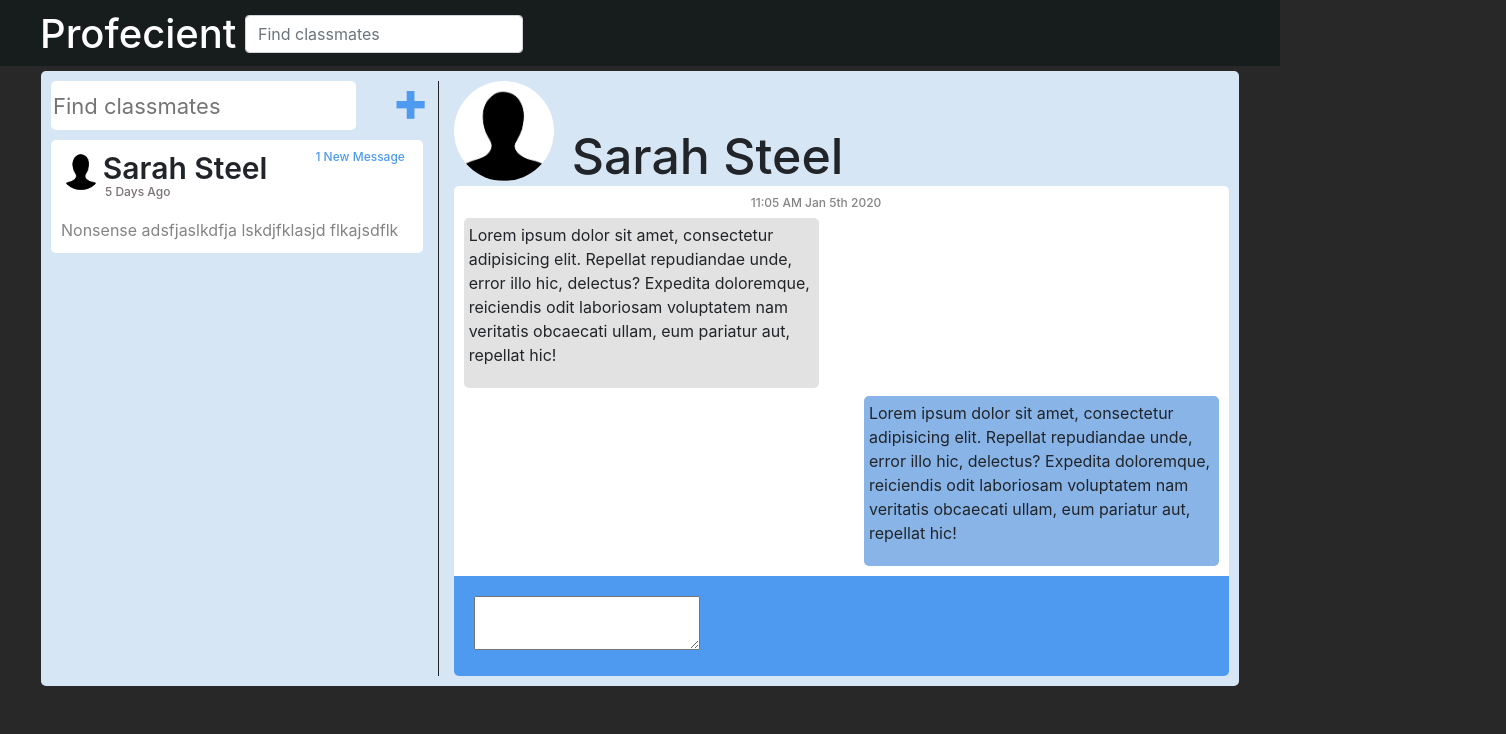
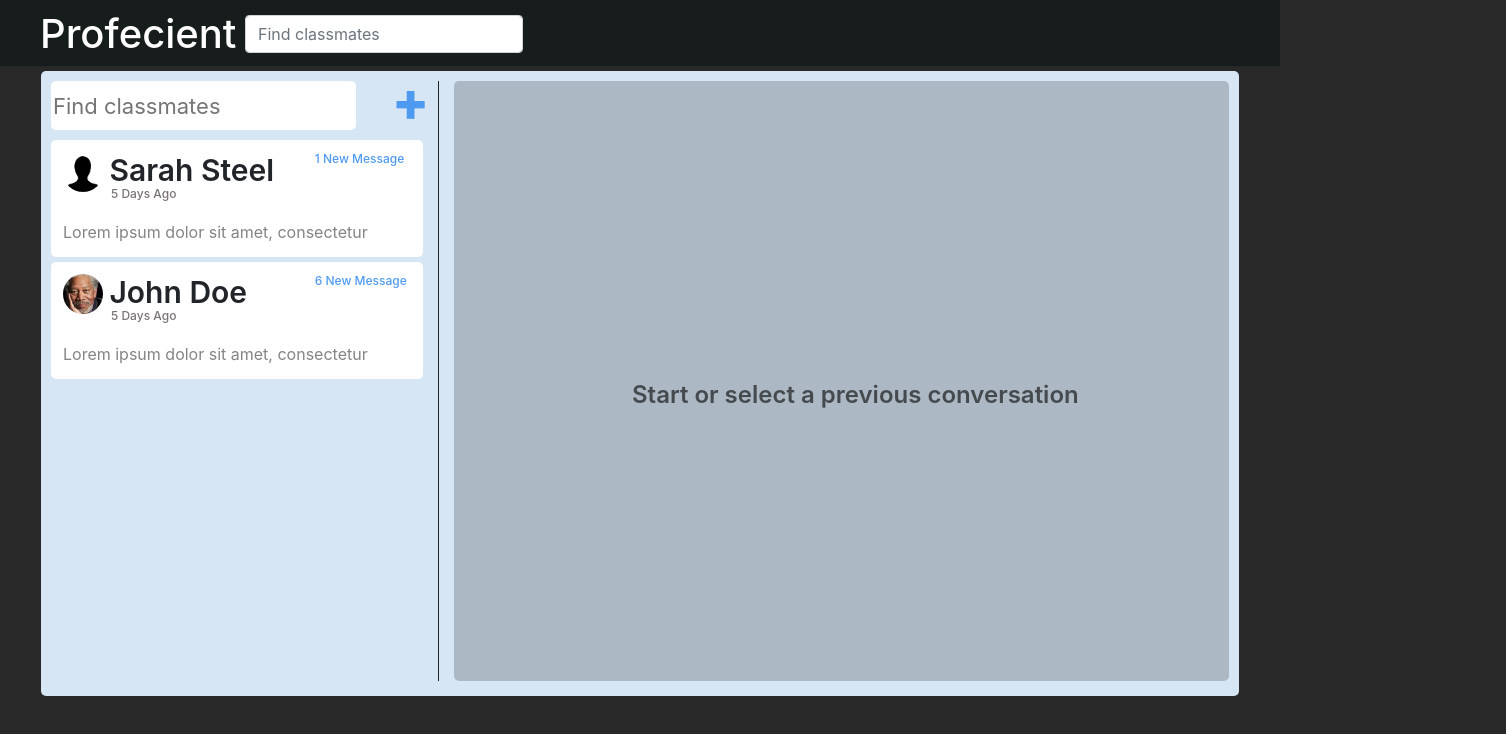
Before and after one commit to keefmanhack/Profecient_V2, a React (Create React App) app: page / in a window 1280 px wide. Shown: the top 734 px of the page, 1506 px wide, since content can reach past the window. Built offline with nearby package versions, Linux system fonts and the light colour scheme.

Commit message:
checkpoint

```diff
--- a/package.json
+++ b/package.json
@@ -8,7 +8,8 @@
     "@testing-library/user-event": "^7.2.1",
     "react": "^16.13.1",
     "react-dom": "^16.13.1",
-    "react-scripts": "3.4.1"
+    "react-scripts": "3.4.1",
+    "react-transition-group": "^4.4.1"
   },
   "scripts": {
     "start": "react-scripts start",
--- a/public/index.html
+++ b/public/index.html
@@ -13,6 +13,9 @@
 
     <!-- BOOTSTRAP -->
     <link rel="stylesheet" href="https://stackpath.bootstrapcdn.com/bootstrap/4.3.1/css/bootstrap.min.css" integrity="sha384-ggOyR0iXCbMQv3Xipma34MD+dH/1fQ784/j6cY/iJTQUOhcWr7x9JvoRxT2MZw1T" crossorigin="anonymous">
+
+    <!-- ANIMATION CSS -->
+    <link rel="stylesheet" href="https://cdnjs.cloudflare.com/ajax/libs/animate.css/4.0.0/animate.min.css"/>
 
     <!-- FONT AWESOME -->
     <link rel="stylesheet" type="text/css" href="https://cdnjs.cloudflare.com/ajax/libs/font-awesome/5.13.0/css/all.min.css">
--- a/public/stylesheets/message-center.css
+++ b/public/stylesheets/message-center.css
@@ -1,7 +1,8 @@
 .message-center{
-	    background: #D7E6F4;
+	background: #D7E6F4;
     padding: 10px;
     border-radius: 5px;
+    height: 625px;
 }
 
 .message-center .left input{
@@ -23,44 +24,50 @@
     color: #4F9AF1;
 }
 
-.message-center .message-trail{
+.message-center .message-selector{
 	background: white;
     padding: 10px;
     border-radius: 5px;
     position: relative;
     margin-bottom: 5px;
+    cursor: pointer;
+    border: 2px solid transparent;
 }
 
-.message-trail img{
+.message-center .message-selector:hover{
+	opacity: .8;
+}
+
+.message-selector img{
 	height: 40px;
     width: 40px;
     border-radius: 100%;
-    object-fit: contain;
+    object-fit: cover;
 }
 
-.message-trail h1{
+.message-selector h1{
 	font-size: 30px;
     font-weight: 600;
-    margin-left: 10px;
+    margin-left: 15px;
 }
 
-.message-trail h2{
+.message-selector h2{
 	font-size: 12px;
     color: #4F9AF1;
     font-weight: 500;
     margin: 0;
 }
 
-.message-trail h3{
+.message-selector h3{
 	font-size: 12px;
     position: relative;
-    left: 44px;
+    left: 48px;
     display: inline;
     top: -16px;
     color: #7B7373;
 }
 
-.message-trail p{
+.message-selector p{
     margin: 0;
     width: 100%;
     overflow: hidden;
@@ -70,7 +77,10 @@
 }
 
 .right .header{
-	margin-bottom: 5px;
+    background: rgba(0,0,0,.1);
+    border-top-right-radius: 5px;
+    border-top-left-radius: 5px;
+    padding: 5px;
 }
 
 .right .header img{
@@ -86,6 +96,7 @@
     font-size: 50px;
     position: relative;
     top: 39px;
+    font-weight: 600;
 }
 
 .messages{
@@ -120,9 +131,54 @@
     left: 53%;
 }
 
-.messages-container .reply{
+.right .reply{
 	background: #4F9AF1;
     padding: 20px;
     border-bottom-right-radius: 5px;
     border-bottom-left-radius: 5px;
 }
+
+.right textarea{
+	width: 100%;
+    resize: none;
+    border-radius: 5px;
+    padding: 5px;
+}
+
+.messages-body{
+	height: 385px;
+	overflow: scroll;
+}
+
+.message-selector.selected{
+    border: 2px solid rgba(79,154,241,1);
+
+    /*-webkit-box-shadow: inset 0px 0px 105px -58px rgba(79,154,241,1);
+    -moz-box-shadow: inset 0px 0px 105px -58px rgba(79,154,241,1);
+    box-shadow: inset 0px 0px 105px -58px rgba(79,154,241,1);*/
+}
+
+
+.right .no-select{
+    height: 600px;
+    background: rgba(0,0,0,0.2);
+    border-radius: 5px;
+    position: relative;
+}
+
+.no-select h2{
+    position: absolute;
+    left: 23%;
+    font-size: 24px;
+    font-weight: 600;
+    top: 50%;
+    color: rgba(0,0,0,.6);
+}
+
+.messages p{
+    margin: 0;
+}
+
+.messages .sent, .received{
+    display: inline-block;
+}
--- /dev/null
+++ b/src/CustomTransition.js
@@ -0,0 +1,82 @@
+import React from "react";
+import { CSSTransition, TransitionGroup } from 'react-transition-group';
+
+
+function FlipInOut(props){
+	return(
+		<CSSTransition
+			in={props.condition}
+			timeout={500}
+			classNames={{
+				enter: 'animate__animated animate__faster',
+				enterActive: 'animate__flipInX',
+				exit: 'animate__animated',
+				exitActive: 'animate__flipOutX animate__faster'
+			}}
+			unmountOnExit
+		>
+			{props.children}
+		</CSSTransition>
+	);
+}
+
+function RotateInOutLeft(props){
+	return(
+		<CSSTransition
+			in={props.condition}
+			timeout={500}
+			classNames={{
+				enter: 'animate__animated animate__faster',
+				enterActive: 'animate__rotateInUpLeft',
+				exit: 'animate__animated',
+				exitActive: 'animate__rotateOutDownLeft animate__faster'
+			}}
+			unmountOnExit
+		>
+			{props.children}
+		</CSSTransition>
+	);
+}
+
+function RotateInOutRight(props){
+	return(
+		<CSSTransition
+			in={props.condition}
+			timeout={500}
+			classNames={{
+				enter: 'animate__animated animate__faster',
+				enterActive: 'animate__rotateInUpRight',
+				exit: 'animate__animated',
+				exitActive: 'animate__rotateOutDownRight animate__faster'
+			}}
+			unmountOnExit
+		>
+			{props.children}
+		</CSSTransition>
+	);
+}
+
+function FadeInOut(props){
+	return(
+		<TransitionGroup component={null}>
+			<CSSTransition
+				key={props.condition}
+				timeout={500}
+				classNames={{
+					enter: 'animate__animated animate__faster',
+					enterActive: 'animate__fadeIn',
+					exit: 'animate__animated animate__faster',
+					exitActive: 'animate__fadeOut',
+				}}
+			>
+				{props.children}
+			</CSSTransition>
+		</TransitionGroup>
+
+	);
+}
+
+export {RotateInOutLeft};
+export {RotateInOutRight};
+export {FadeInOut};
+export {FlipInOut};
--- a/src/Message-Center.js
+++ b/src/Message-Center.js
@@ -1,11 +1,129 @@
 import React from 'react';
+import {FadeInOut} from './CustomTransition';
 
 class MessageCenter extends React.Component{
+	constructor(props){
+		super(props);
+
+		this.textarea = React.createRef();
+
+		this.state ={
+			selectedIndex: null,
+			testData: [
+				{
+					correspondent: {
+						name: 'Sarah Steel',
+						profileImage: 'generic_person.jpg',
+					},
+					unReadMessages: 1,
+					messageData: [
+						{
+							date: new Date().toDateString() ,
+							fromCorrespondent: true,
+							message: 'Lorem ipsum dolor sit amet, consectetur adipisicing elit. Repellat repudiandae unde, error illo hic, delectus? Expedita doloremque, reiciendis odit laboriosam voluptatem nam veritatis obcaecati ullam, eum pariatur aut, repellat hic!'
+
+						},
+						{
+							date: new Date().toDateString(),
+							fromCorrespondent: false,
+							message: 'Lorem ipsum dolor sit amet, consectetur adipisicing elit. Repellat repudiandae unde, error illo hic, delectus? Expedita doloremque, reiciendis odit laboriosam voluptatem nam veritatis obcaecati ullam, eum pariatur aut, repellat hic!'
+
+						},
+						{
+							date: new Date().toDateString(),
+							fromCorrespondent: true,
+							message: 'Lorem ipsum dolor sit amet, consectetur adipisicing elit. Repellat repudiandae unde, error illo hic, delectus? Expedita doloremque, reiciendis odit laboriosam voluptatem nam veritatis obcaecati ullam, eum pariatur aut, repellat hic!'
+
+						}
+
+					]
+
+
+
+				},
+				{
+					correspondent: {
+						name: 'John Doe',
+						profileImage: 'morganFreeman.jpg',
+					},
+					unReadMessages: 6,
+					messageData: [
+						{
+							date: new Date().toDateString(),
+							fromCorrespondent: true,
+							message: 'ciendis odit laboriosam voluptatem nam veritatis obcaecati ullam, eum pariatur aut, repellat hic!'
+
+						},
+						{
+							date: new Date().toDateString(),
+							fromCorrespondent: false,
+							message: 'Lorem ipsum dolor sit amet, consectetur adipisicing elit. Repellat repudiandae unde, error illo hic, delectus? Expedita doloremque, reiciendis odit laboriosam voluptatem nam veritatis obcaecati ullam, eum pariatur aut, repellat hic!'
+
+						},
+						{
+							date: new Date().toDateString(),
+							fromCorrespondent: true,
+							message: 'Lorem ipsum dolor sit amet, consectetur adipisicing elit. Repellat repudiandae unde, error illo hic, delectus? Expedita doloremque, reiciendis odit laboriosam voluptatem nam veritatis obcaecati ullam, eum pariatur aut, repellat hic!'
+
+						}
+
+					]
+
+
+
+				}
+
+			]
+		}
+	}
+
+	messageSelectorClick(i){
+		this.setState({
+			selectedIndex: i,
+		})
+
+		this.textarea = React.createRef();
+	}
+
+	handleTextInput(e){
+		if(e.key == 'Enter'){
+			const newMessage = {
+				date: new Date().toDateString(),
+				fromCorrespondent: false,
+				message: this.textarea.current.value.substring(0, this.textarea.current.value.length-1),
+			}
+			this.textarea.current.value = '';
+
+			let testDataCopy = this.state.testData;
+			testDataCopy[this.state.selectedIndex].messageData.push(newMessage);
+
+			this.setState({
+				testData: testDataCopy,
+			})
+		}
+
+
+	}
+
+
 	render(){
+		const messageSelectors = this.state.testData.map((data, index) =>
+			<MessageSelector
+				name={data.correspondent.name}
+				profileImage={data.correspondent.profileImage}
+				newMessages={data.unReadMessages}
+				messageData={data.messageData}
+				key={index}
+				i={index}
+				handleClick={(i) => this.messageSelectorClick(i)}
+				selected={index===this.state.selectedIndex}
+			/>
+		)
+
 		return(
 			<div className='page-container message-center'>
 				<div className='row'>
-					<div className='col-lg-4 left' style={{borderRight: '1px solid'}}>
+					<div className='col-lg-4 left' style={{borderRight: '1px solid', height: 600}}>
 						<div className='row'>
 							<div className='col-lg-10'>
 								<input placeholder='Find classmates' type="text"/>
@@ -14,44 +132,34 @@ class MessageCenter extends React.Component{
 								<button>+</button>
 							</div>
 						</div>
-						<div className='message-trail'>
-							<div className='row'>
-								<div className='col-lg-1'>
-									<img src="generic_person.jpg" alt="Can't display photo"/>
-								</div>
-								<div className='col-lg-7'>
-									<h1>Sarah Steel</h1>
-								</div>
-								<div className='col-lg-4'>
-									<h2>1 New Message</h2>
-								</div>
-							</div>
-							<h3>5 Days Ago</h3>
-							<p>Nonsense adsfjaslkdfja lskdjfklasjd flkajsdflk asdfasdf asdfasdf asdf</p>
+						<div className='message-selector-container'>
+							{messageSelectors}
 						</div>
 					</div>
 					<div className='col-lg-8'>
 						<div className='right'>
-							<div className='header'>
-								<img src="generic_person.jpg" alt="Can't display photo"/>
-								<h1>Sarah Steel</h1>
-							</div>
-							<div className='messages-container'>
-								<div className='messages'>
-									<h5>11:05 AM Jan 5th 2020</h5>
-
-									<div className='received'>
-										<p>Lorem ipsum dolor sit amet, consectetur adipisicing elit. Repellat repudiandae unde, error illo hic, delectus? Expedita doloremque, reiciendis odit laboriosam voluptatem nam veritatis obcaecati ullam, eum pariatur aut, repellat hic!</p>
-									</div>
-
-									<div className='sent'>
-										<p>Lorem ipsum dolor sit amet, consectetur adipisicing elit. Repellat repudiandae unde, error illo hic, delectus? Expedita doloremque, reiciendis odit laboriosam voluptatem nam veritatis obcaecati ullam, eum pariatur aut, repellat hic!</p>
-									</div>
+							{this.state.selectedIndex || this.state.selectedIndex===0 ?
+								<div style={{position: 'relative'}}>
+									<FadeInOut condition={this.state.selectedIndex}>
+										<div style={{position: 'absolute'}}>
+											<MessageContainer
+												messageData={this.state.testData[this.state.selectedIndex].messageData}
+												profileImage={this.state.testData[this.state.selectedIndex].correspondent.profileImage}
+												name={this.state.testData[this.state.selectedIndex].correspondent.name}
+												noneSelected={!this.state.selectedIndex}
+												key={this.state.testData[this.state.selectedIndex].messageData.length}
+											/>
+											<div className='reply'>
+												<textarea ref={this.textarea} onKeyUp={(e) => this.handleTextInput(e)}></textarea>
+											</div>
+										</div>
+									</FadeInOut>
 								</div>
-								<div className='reply'>
-									<textarea></textarea>
+								:
+								<div className='no-select'>
+									<h2>Start or select a previous conversation</h2>
 								</div>
-							</div>
+							}
 						</div>
 					</div>
 				</div>
@@ -61,4 +169,84 @@ class MessageCenter extends React.Component{
 	}
 }
 
+class MessageContainer extends React.Component{
+
+	scrollToBottom = () => {
+	  this.messagesEnd.scrollIntoView();
+	}
+
+	componentDidMount() {
+	  this.scrollToBottom();
+	}
+
+	componentDidUpdate() {
+	  this.scrollToBottom();
+	}
+
+	render(){
+
+		const messages = this.props.messageData.map((data, index) =>
+			<Message
+				key={index}
+				date={data.date}
+				fromCorrespondent={data.fromCorrespondent}
+				message={data.message}
+			/>
+		)
+
+		return(
+			<div className='messages-container'>
+				<div className='header'>
+					<img src={this.props.profileImage} alt="Can't display photo"/>
+					<h1>{this.props.name}</h1>
+				</div>
+				<div className='messages-body'>
+					{messages}
+					<div style={{ float:"left", clear: "both" }}
+			            ref={(el) => { this.messagesEnd = el; }}>
+			        </div>
+				</div>
+			</div>
+		);
+	}
+}
+
+function Message(props){
+	const receivedOrSent = props.fromCorrespondent ? 'received' : 'sent';
+	return (
+		<div className='messages'>
+			<h5>{props.date}</h5>
+			<div className={receivedOrSent}>
+				<p>{props.message}</p>
+			</div>
+		</div>
+	)
+}
+
+
+function MessageSelector(props){
+	const newMessages = props.newMessages > 0 ? <h2>{props.newMessages} New Message</h2>: null;
+	const lastMessage = props.messageData[props.messageData.length-1].message;
+
+	const selected = props.selected ? 'selected': null;
+
+	return(
+		<div className={'message-selector ' + selected} onClick={() => props.handleClick(props.i)}>
+			<div className='row'>
+				<div className='col-lg-1'>
+					<img src={props.profileImage} alt="Can't display photo"/>
+				</div>
+				<div className='col-lg-7'>
+					<h1>{props.name}</h1>
+				</div>
+				<div className='col-lg-4'>
+					{newMessages}
+				</div>
+			</div>
+			<h3>5 Days Ago</h3>
+			<p>{lastMessage}</p>
+		</div>
+	);
+}
+
 export default MessageCenter;
```
Also changed, not shown: public/morganFreeman.jpg (added), 1 other file (tests, documents, lock files or other folders).
